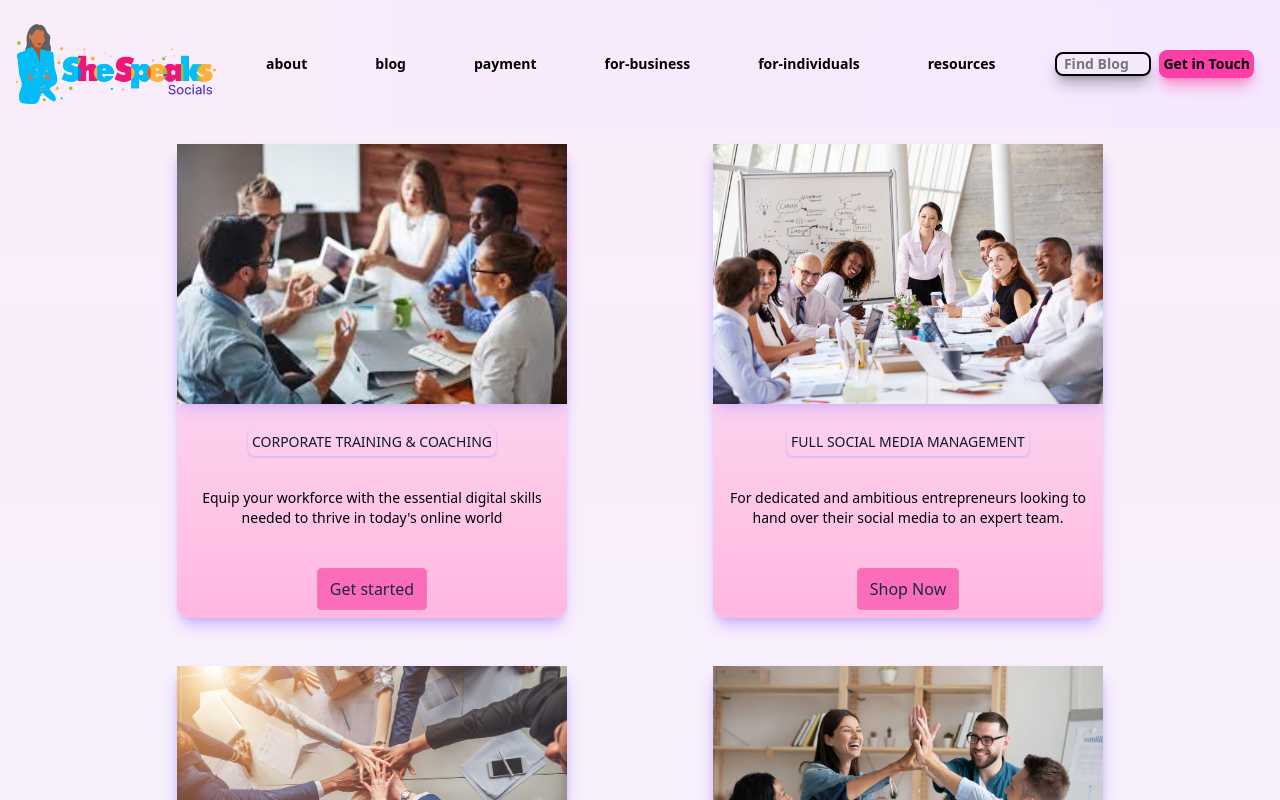
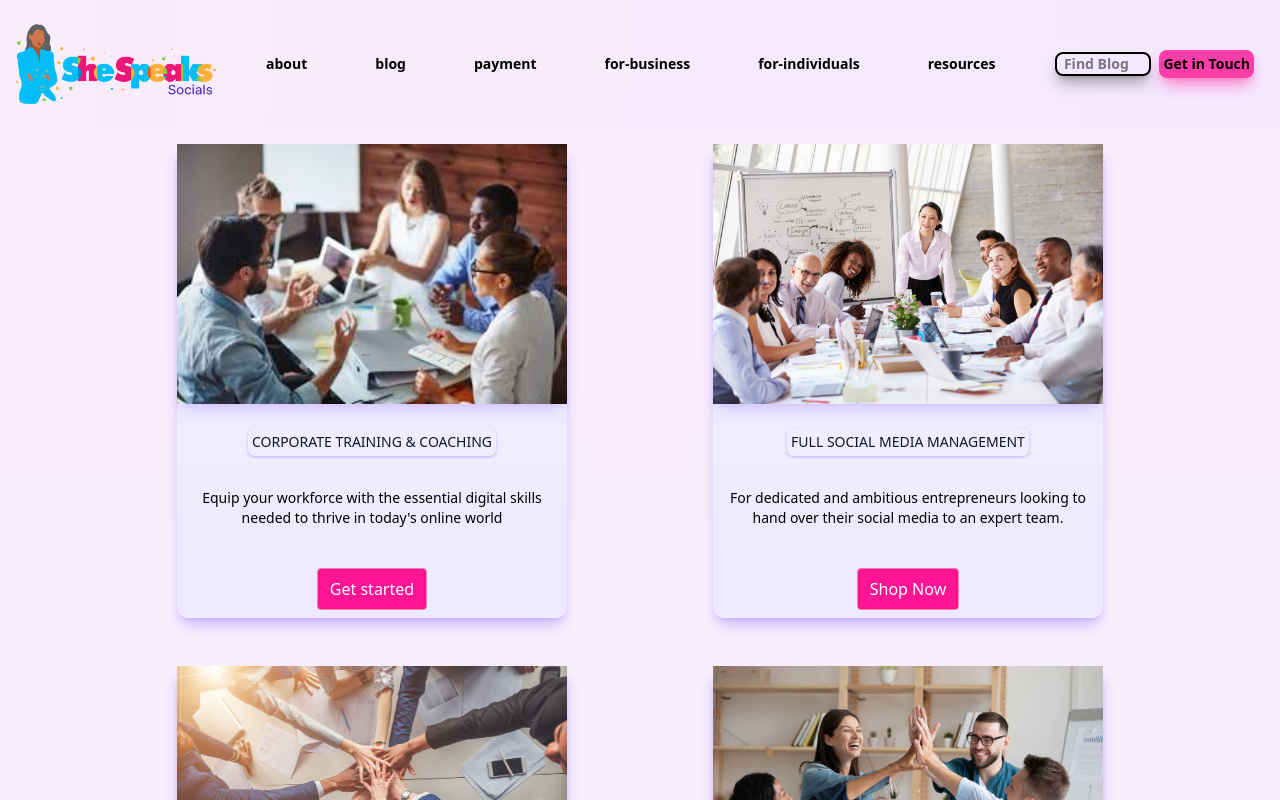
Before and after one commit to MatthewsRicky/shespeaksocial, a Next.js app: page /for-business in a window 1280 px wide. Shown: the top 800 px of the page. Built offline with nearby package versions, Linux system fonts and the light colour scheme.

Commit message:
more styling edits

```diff
--- a/components/ForBusiness.tsx
+++ b/components/ForBusiness.tsx
@@ -39,11 +39,11 @@ const ForBusiness = () => {
 	return (
 		<div className="m-4 w-full grid grid-cols-1 md:grid-cols-2 md:w-[80%] justify-center items-center rounded-lg gap-12">
 			{businessCard.map((item) => (
-				<div key={item.id} className="flex rounded-xl lg:h-fit text-center shadow-violet-400/50 shadow-lg gap-6 flex-col justify-center items-center overflow-none bg-linear-to-b from-violet-50 to-pink-100 h-full w-[80%] mx-auto">
+				<div key={item.id} className="flex rounded-xl lg:h-fit text-center shadow-violet-400/50 shadow-lg gap-6 flex-col justify-center items-center overflow-none bg-linear-to-b from-violet-50 to-violet-100 h-full w-[80%] mx-auto">
 					<Image src={item.imageUrl} alt={item.alt} width={400} height={400} className="flex cover shadow-lg w-full hover:scale-105 transition-all duration-200 shadow-violet-400/30"/>
 					<h1 className="text-center font-medium uppercase text-sm p-1 shadow-sm mx-3 rounded-md text-slate-900 shadow-violet-300">{item.title}</h1>
 					<p className="font-normal text-center p-2 mx-2 text-sm">{item.description}</p>
-					<button onClick={() => {}} type={"button"} className="border my-2 px-3 py-2 rounded-sm bg-pink-400/90 text-slate-800 hover:scale-105 hover:bg-pink-500 hover:text-slate-200 transition-all duration-200 hover:shadow-pink-500 hover:shadow-sm hover:border-pink-500 border-pink-300 text-center">{item.button}</button>
+					<button onClick={() => {}} type={"button"} className="border my-2 px-3 py-2 rounded-sm bg-deep-pink hover:bg-deep-pink/70  text-white hover:scale-105  hover:text-slate-900 transition-all duration-200 hover:shadow-pink-500 hover:shadow-sm hover:border-pink-500 border-pink-300 text-center">{item.button}</button>
 				</div>
 			))}
 		</div>
```
